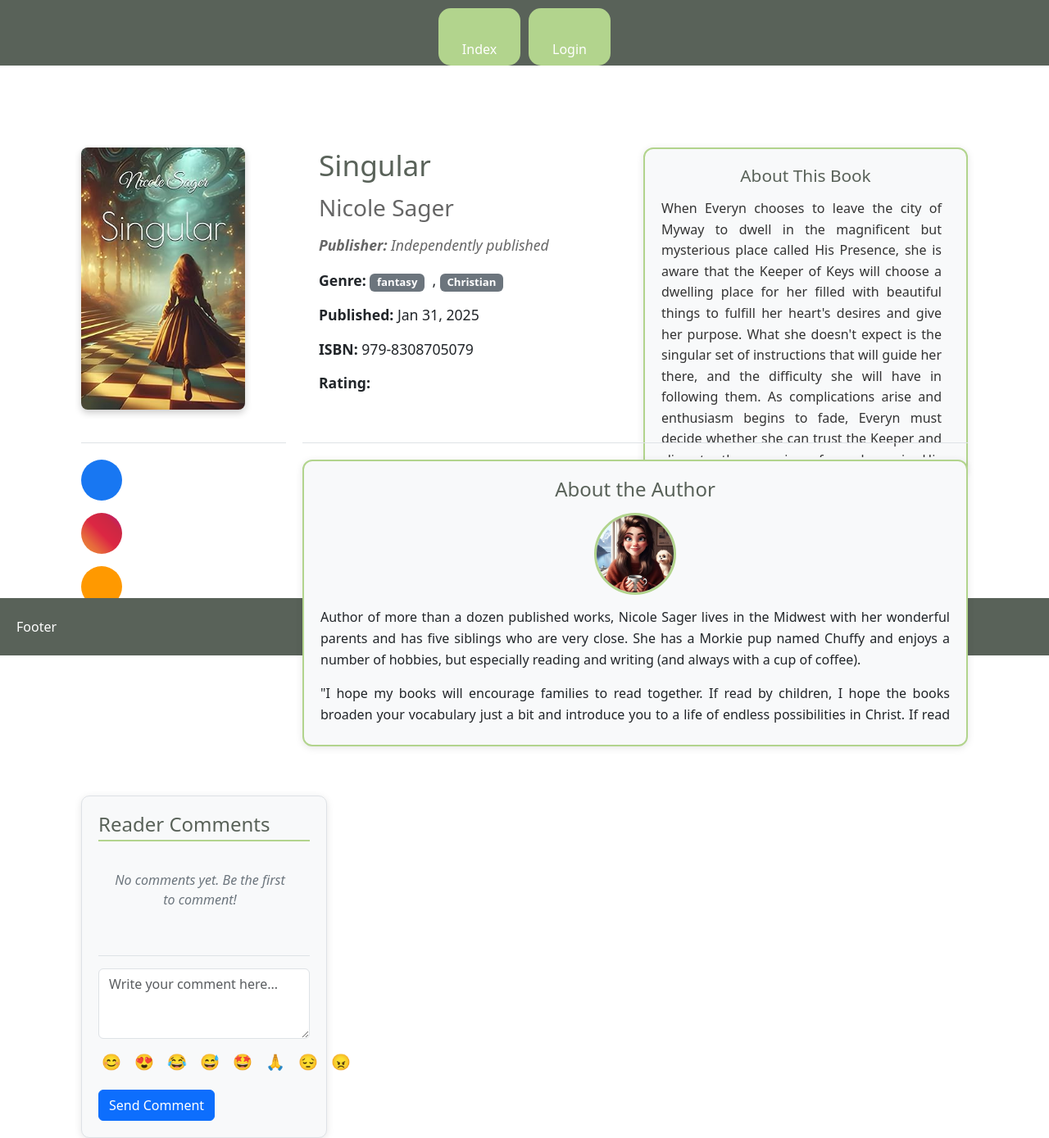
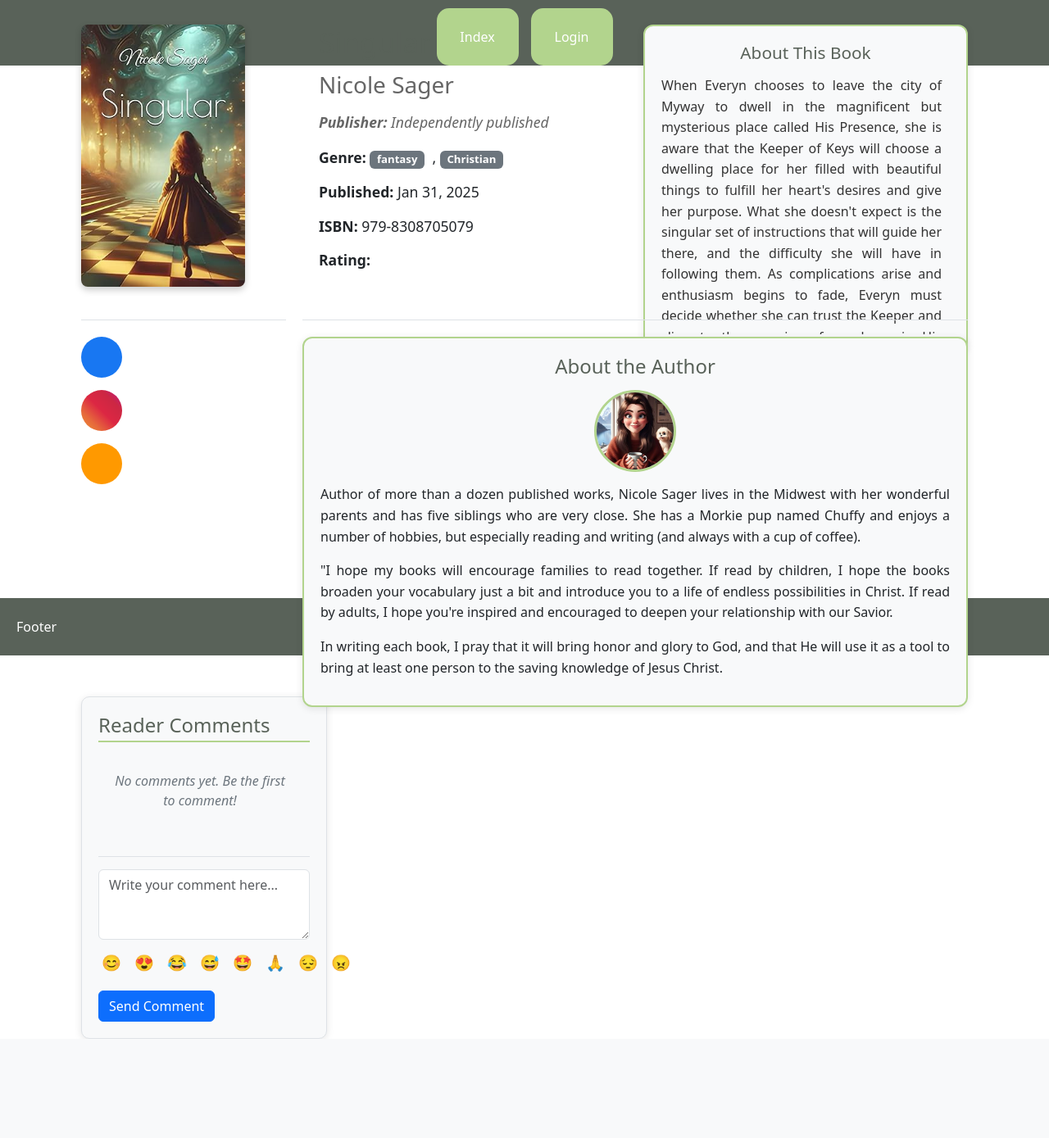
Before and after one commit to BryZd/PY_CV_project, a Django app: page /projectcv/1/book_detail/ in a window 1280 px wide. Shown: the whole page at 82% size. After the commit the page ends 1268 px from the top, so only its background shows below. Run offline with Django 4.2, Linux system fonts and the light colour scheme; data comes from the database, SQL or seed files in the repository; data that the repository does not hold is empty; some libraries are stand-ins or nearby versions.

Commit message:
1. style fixed
2. need to be done small layout editing

still not as I want

```diff
--- a/mycv/projectcv/static/css/style.css
+++ b/mycv/projectcv/static/css/style.css
@@ -30,6 +30,9 @@ nav {
     height: 100px;
     display: flex;
     justify-content: center;
+    align-items: center;
+    flex-wrap: wrap;
+    gap: 5px;
 }
 
 .flex_box a {
@@ -49,10 +52,12 @@ nav {
     height: 60px;
     width: 80px;
     text-align: center;
-    line-height: 60px;
+    line-height: 90px;
     vertical-align: middle;
     color: white;
-    display: inline-block;
+    display: flex;
+    align-items: center;
+    justify-content: center;
     transition: background 0.3s ease-in-out;
     border-radius: 15px;
     font-size: 0.9rem;
@@ -116,7 +121,7 @@ nav {
     gap: 20px;
     padding: 20px;
     max-width: 1400px;
-    margin: 0 auto;
+    margin: -120px auto 0 auto;
 }
 
 .left-content {
@@ -142,8 +147,7 @@ nav {
 
 .book-cover {
     width: 100%;
-    max-width: 300px;
-    height: auto;
+    max-height: 500px;
     border-radius: 8px;
     box-shadow: 0 4px 8px rgba(0,0,0,0.2);
 }
@@ -172,7 +176,7 @@ nav {
     grid-column: 2 / 3;
     padding-left: 20px;
     padding-right: 20px;
-    max-width: 400px;
+    max-width: 350px;
     word-wrap: break-word;
     overflow-wrap: break-word;
 }
@@ -274,7 +278,7 @@ nav {
     padding: 20px;
     background-color: #f8f9fa;
     box-shadow: 0 2px 10px rgba(0,0,0,0.1);
-    max-height: 350px;
+    max-height: 500px;
     display: flex;
     flex-direction: column;
 }
@@ -498,8 +502,8 @@ html,body {
     width: 90%;
     max-width: 1200px;
     margin: auto;
-    margin-top: 80px;
-    margin-bottom: 40px;
+    margin-top: 50px;
+    margin-bottom: 50px;
     padding: 0 15px;
     flex: 1;
 }
@@ -542,11 +546,11 @@ footer {
 /* Small Mobile Devices (max-width: 480px) */
 @media (max-width: 480px) {
     .nav_item {
-        width: 60px;
+        min-width: 60px;
         height: 40px;
         line-height: 40px;
         font-size: 0.7rem;
-        margin: 2px;
+        margin: 0;
     }
 
     nav {
@@ -557,6 +561,7 @@ footer {
     .flex_box {
         height: auto;
         justify-content: space-around;
+        gap: 2px
     }
 }
 
```
